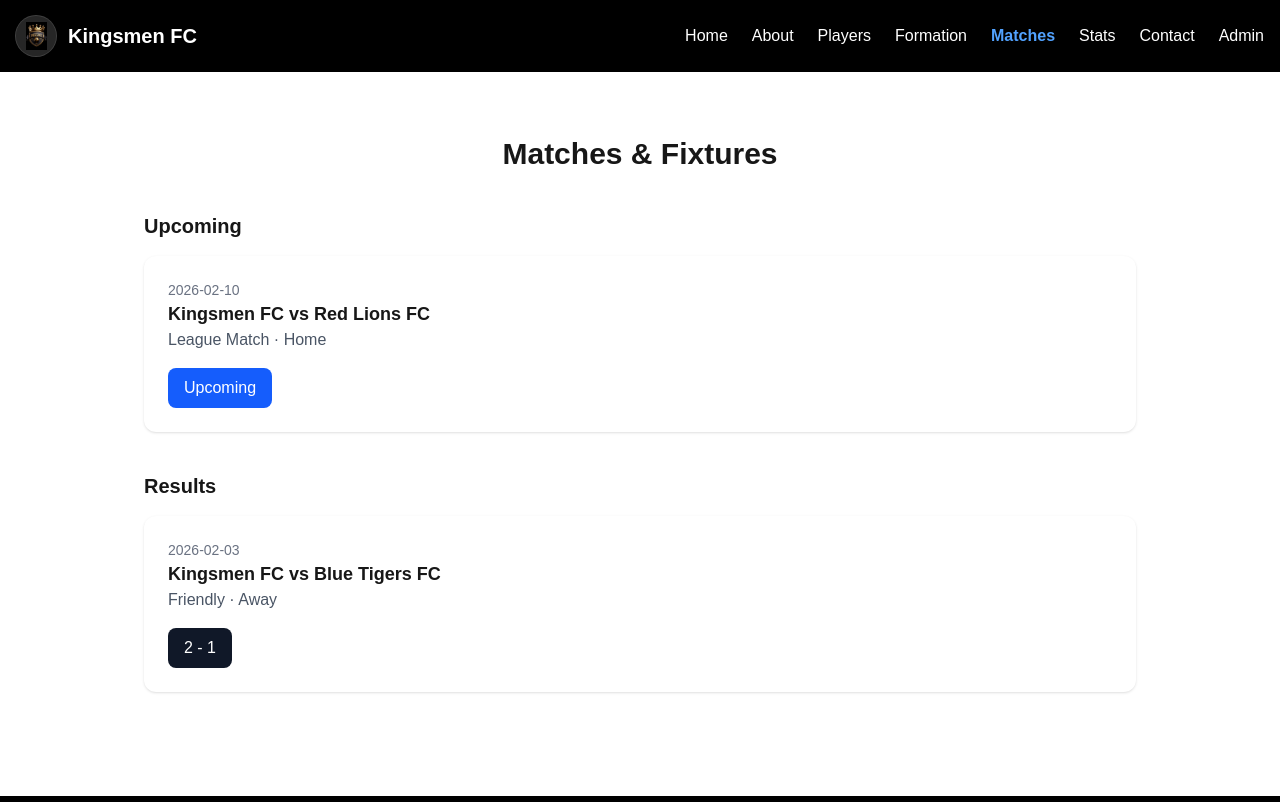
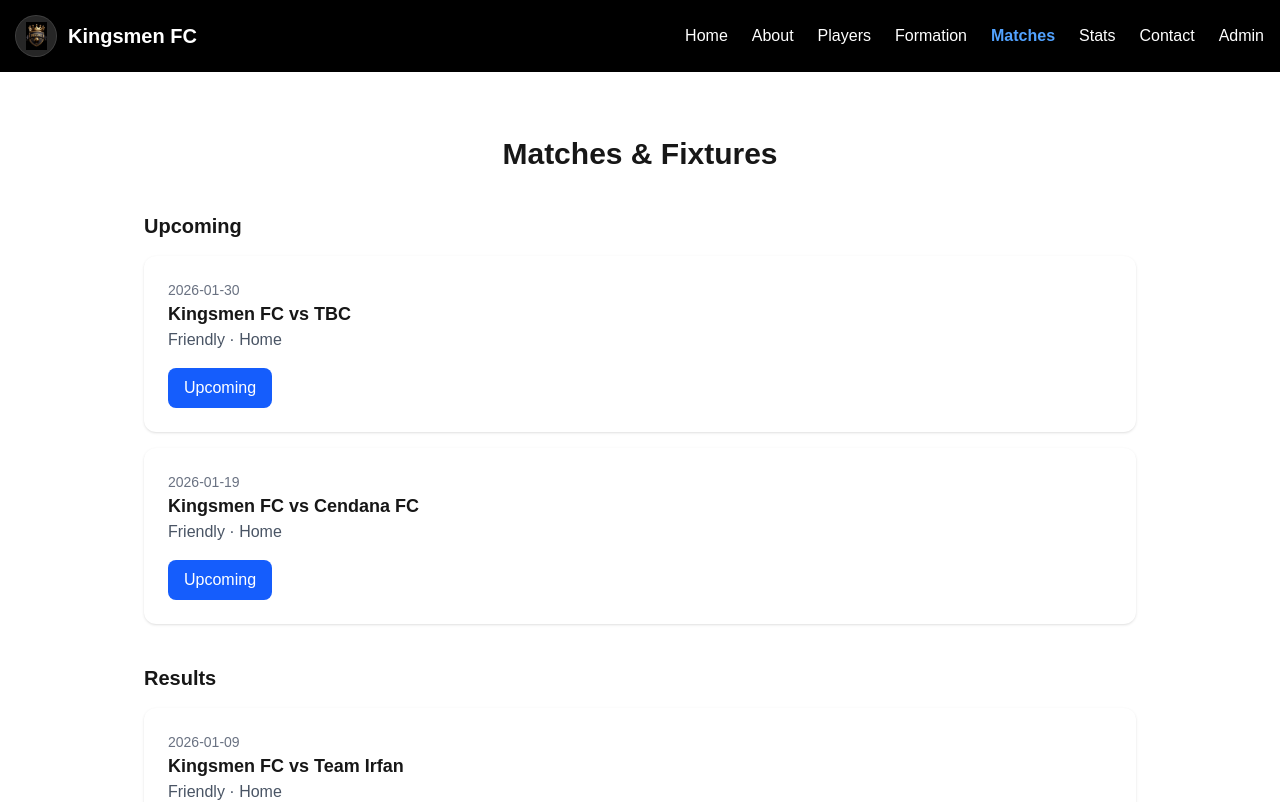
Before and after one commit to johnnybarney/kingsmen-fc, a Next.js app: page /matches in a window 1280 px wide. Shown: the top 802 px of the page. Built offline with nearby package versions, Linux system fonts and the light colour scheme.

Commit message:
modified: app/matches/matchesData.ts   modified: app/stats/page.tsx

```diff
--- a/app/matches/matchesData.ts
+++ b/app/matches/matchesData.ts
@@ -9,21 +9,29 @@ export type Match = {
 };
 
 export const matches: Match[] = [
-  {
-    id: "2026-02-10-red-lions",
-    date: "2026-02-10",
-    opponent: "Red Lions FC",
-    competition: "League Match",
+   {
+    id: "2026-01-30-TBC",
+    date: "2026-01-30",
+    opponent: "TBC",
+    competition: "Friendly",
     venue: "Home",
     notes: "Big match at home. Arrive early.",
   },
   {
-    id: "2026-02-03-blue-tigers",
-    date: "2026-02-03",
-    opponent: "Blue Tigers FC",
+    id: "2026-01-19-Cendana-FC",
+    date: "2026-01-19",
+    opponent: "Cendana FC",
     competition: "Friendly",
-    venue: "Away",
-    score: "2 - 1",
+    venue: "Home",
+    notes: "Big match at home. Arrive early.",
+  },
+  {
+    id: "2026-01-09-Team-Irfan",
+    date: "2026-01-09",
+    opponent: "Team Irfan",
+    competition: "Friendly",
+    venue: "Home",
+    score: "1 - 0",
     notes: "Great win. Strong second half.",
   },
 ];
--- a/app/stats/page.tsx
+++ b/app/stats/page.tsx
@@ -105,14 +105,6 @@ export default function TeamStatsPage() {
         <StatCard label="Losses" value={losses} />
         <StatCard label="Goals Scored" value={goalsFor} />
       </div>
-
-      <div className="mt-10 rounded-2xl bg-gray-50 border border-gray-200 p-6">
-        <h2 className="text-xl font-bold text-gray-900">How to update stats</h2>
-        <p className="mt-2 text-gray-600">
-          Go to Matches Data and add a <b>score</b> for completed games (example:
-          <b> “2 - 1”</b>). The stats page will update automatically.
-        </p>
-      </div>
     </section>
   );
 }
```
